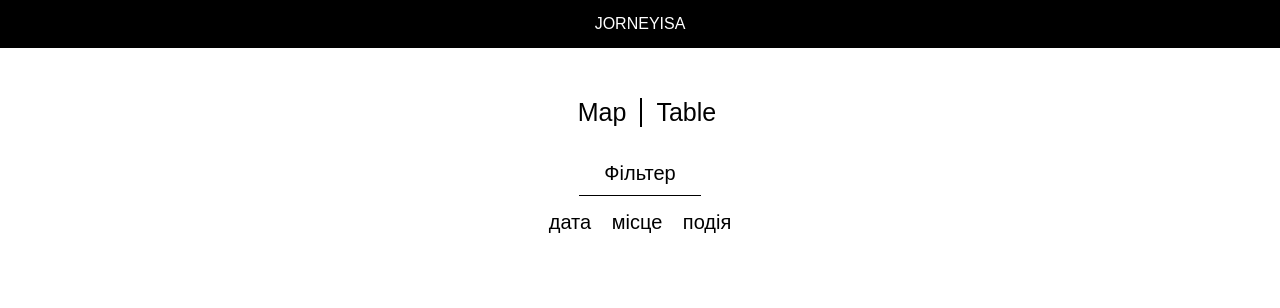
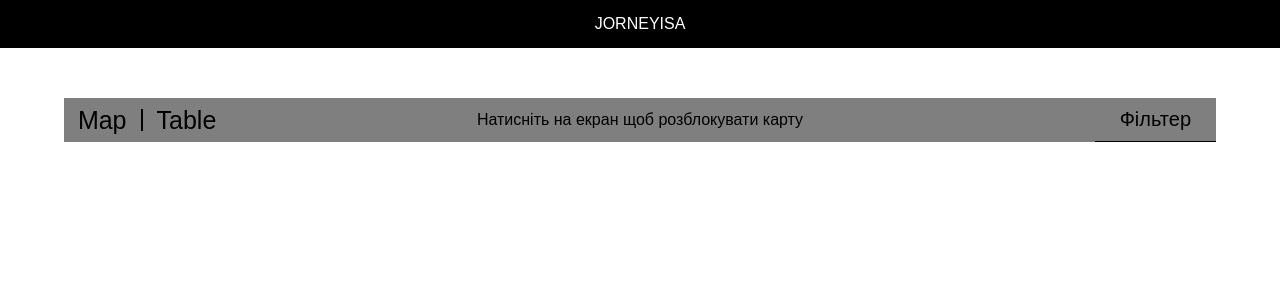
Before and after one commit to IT-Campkhm/Hackat0n-Final, a Django app: page /tabel/ in a window 1280 px wide. Shown: the top 308 px of the page. Run offline with Django 3.2, Linux system fonts and the light colour scheme; data that the repository does not hold is empty.

Commit message:
whitout-adaptive

```diff
--- a/jorneyisa/static/jorneyisa/css/style.css
+++ b/jorneyisa/static/jorneyisa/css/style.css
@@ -29,19 +29,23 @@ header{
     color: #fff;
     text-transform: uppercase;
 }
+.main-menu{
+    display: flex;
+    justify-content: space-between;
+    margin-bottom: 25px;
+}
 .map-setings,
 .main-filter{
     display: flex;
     justify-content: center;
-    margin-bottom: 25px;
+    align-items: center;
     font-size: 25px;
 }
-
 .map-seting-line{
     display: inline-block;
     margin: 0 14px;
+    min-height: 50%;
     width: 2px;
-    min-height: 100%;
     background: #000;
 }
 .map-setings p{
@@ -56,50 +60,62 @@ header{
     color: #000;
 }
 .main-filter{
-    margin: 0 auto;
-    padding-bottom: 25px;
+    position: relative;
     flex-direction: column;
     font-size: 20px;
 }
 .open-filter{
     display: inline-block;
     margin: 0 auto;
-    margin-bottom: 15px;
     padding: 10px 25px;
     border-bottom: 1px solid #000;
 }
 .open-filter p{
+    cursor: pointer;
     margin: 0;
 }
 .filter{
-    margin: 0 auto;
+    display: none;
+    flex-direction: column;
+    align-items: center;
+    position: absolute;
+    padding: 20px;
+    width: 150px;
+    top: 50px;
+    background: #fff;
+    border: 1px solid #000;
+    font-size: 14px;
+    transition: all .5s ease;
 }
 .filter p{
- display: inline-block;
- margin: 0;
- margin-right: 15px;
+    margin: 0;
+    margin-bottom: 15px;
+    cursor: pointer;
 }
-.filter p:last-child{
- margin: 0;
+.filter form{
+    margin: 0;
 }
-
-
-
-.active-menu{
-    transform: scale(1.1);
-    color:red;
+.filter select{
+    width: 100%;
+    padding: 5px;
+    margin-bottom: 15px;
 }
-
-
-
 .map-box{
+    position: relative;
     width: 100%;
-    min-height: 350px;
-    background: #000;
+    height: 350px;
 }
-
-
-
+.block-map{
+    display: flex;
+    justify-content: center;
+    align-items: center;
+    position: absolute;
+    left: 0;
+    top: 0;
+    width: 100%;
+    height: 100%;
+    background: rgba(0, 0, 0, .5);
+}
 .table-box{
     box-sizing: border-box;
     overflow: hidden;
--- a/jorneyisa/static/jorneyisa/js/index.js
+++ b/jorneyisa/static/jorneyisa/js/index.js
@@ -0,0 +1,19 @@
+let filter = document.querySelector(".filter"),
+    openFilter = document.querySelector(".open-filter");
+    closeFilter = document.querySelector(".close-filter");
+    blockMap = document.querySelector(".block-map");
+
+openFilter.onclick = showFilter;
+closeFilter.onclick = hideFilter;
+blockMap.onclick = showMap;
+
+
+function showFilter(){
+    filter.style.display = "flex";
+}
+function hideFilter(){
+    filter.style.display = "none";
+}
+function showMap(){
+    blockMap.style.display = "none";
+}
--- a/jorneyisa/templates/jorneyisa/index.html
+++ b/jorneyisa/templates/jorneyisa/index.html
@@ -1,6 +1,6 @@
 {% load static %}
 <!DOCTYPE html>
-<html lang="en">
+<html lang="ua">
 <head>
     <meta charset="UTF-8">
     <meta http-equiv="X-UA-Compatible" content="IE=edge">
@@ -8,6 +8,7 @@
     <link type="text/css" href="{% static 'jorneyisa/css/style.css' %}" rel="stylesheet">
     <script src="{% static 'jorneyisa/js/index.js' %}"></script>
     <title>{{ title }}</title>
+    <link rel="stylesheet" href="../../static/jorneyisa/css/style.css">
 </head>
 <body>
     <header>
@@ -26,12 +27,39 @@
                 <div class="main-filter">
                     <div class="open-filter"><p>Фільтер</p></div>
                     <div class="filter">
-                        <p><a>дата</a></p>
-                        <p><a>місце</a></p>
-                        <p><a>подія</a></p>
+
+                        <p>Від найновішої події</p>
+                        <p>Від найдавнішої події</p>
+                        <form action="#" method="get">
+                            <label>
+                                <select name="place">
+                                    <option value="mountain">mountain</option>
+                                    <option value="park">park</option>
+                                    <option value="city">city</option>
+                                    <option value="cafe">cafe</option>
+                                    <option value="restaurant">restaurant</option>
+                                </select>
+                            </label>
+                            <label>
+                                <select name="place">
+                                    <option value="campaign">похід</option>
+                                    <option value="vacation">відпочинок</option>
+                                    <option value="excursion">екскурсія</option>
+                                    <option value="sessions">посиденьки</option>
+                                    <option value="businessMeeting">ділова зустріч</option>
+                                </select>
+                            </label>
+                        </form>
+                        <p class="close-filter">Закрити</p>
                     </div>
                 </div>
             </section>
+                <div class="test">
+                    <div class="map"></div>
+                    <div class="block-map">
+                        <p>Натисніть на екран щоб розблокувати карту</p>
+                    </div>
+                </div>
                 {% block map %}
                 {% endblock map %}
 
@@ -40,5 +68,6 @@
         </div>
     </main>
     <script src="{% static 'jorneyisa/js/index.js' %}"></script>
+    <script src="../../static/jorneyisa/js/index.js"></script>
 </body>
 </html>
--- a/jorneyisa/templates/jorneyisa/map.html
+++ b/jorneyisa/templates/jorneyisa/map.html
@@ -3,5 +3,8 @@
 {% block map %}
 <section class="map-box">
     {{map | safe}}
+    <div class="block-map">
+        <p>Натисніть на екран щоб розблокувати карту</p>
+    </div>
 </section>
 {% endblock map %}
```
